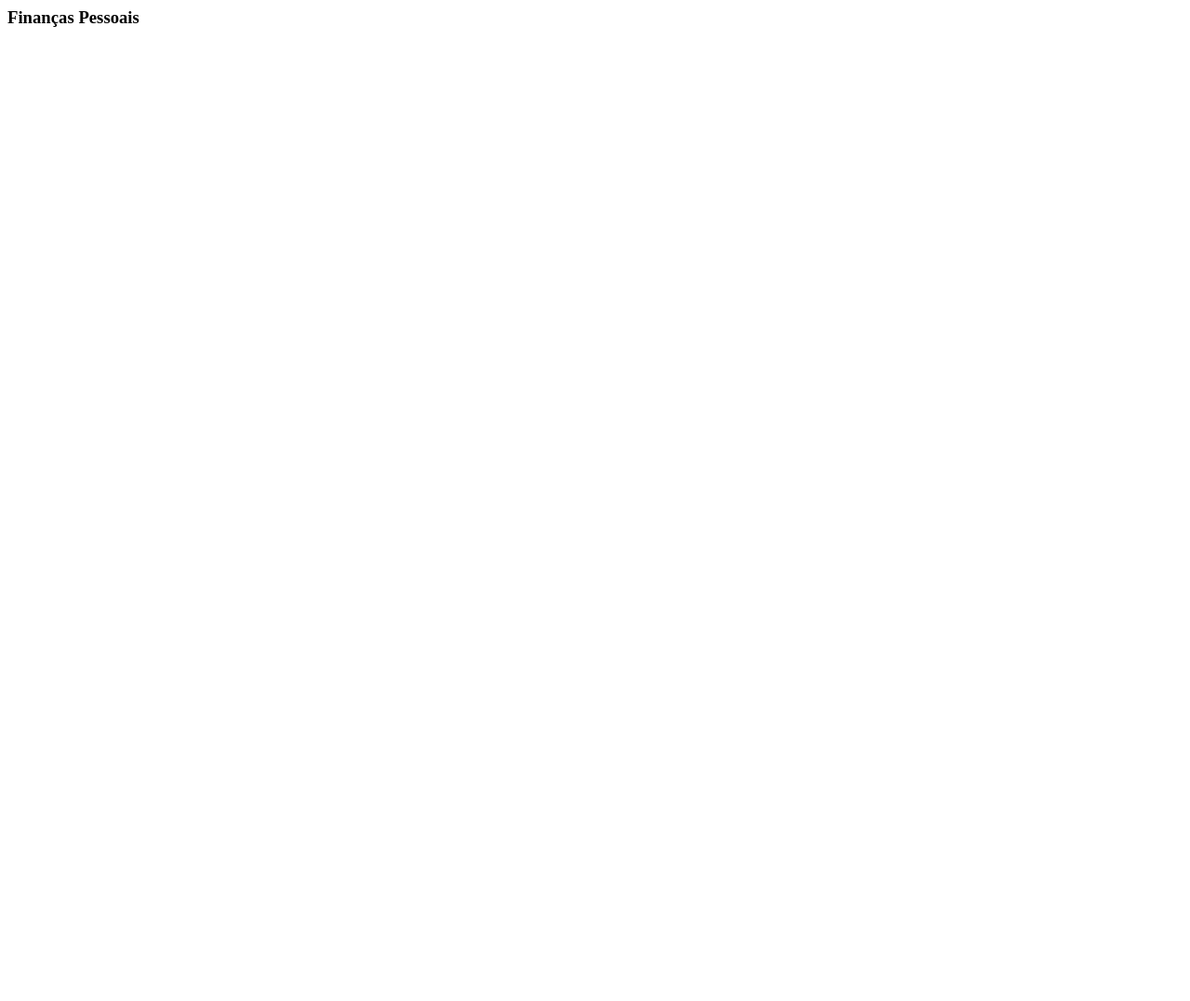
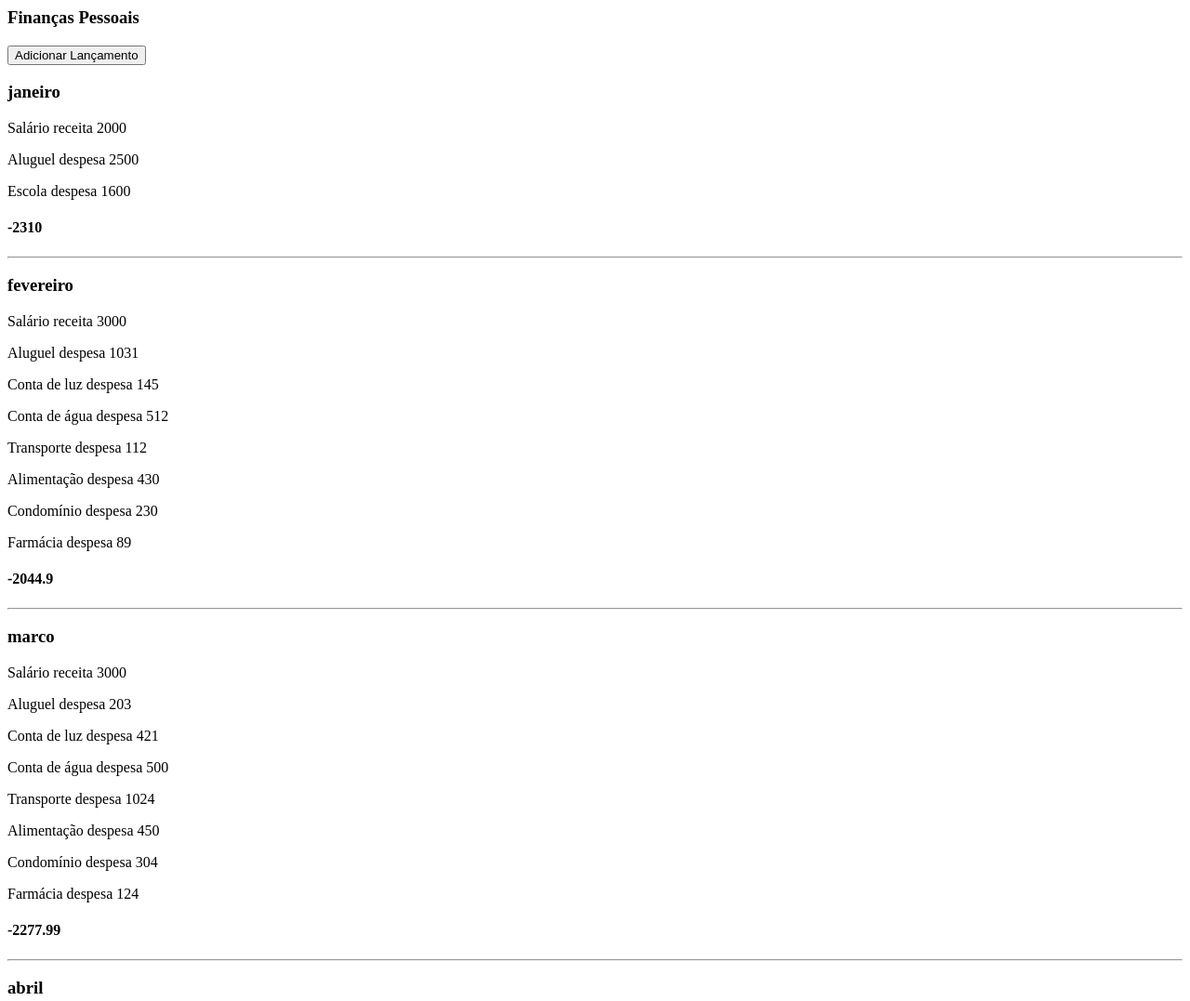
Before and after one commit to leongraff/cursobranas, a plain HTML site: page 6/index.html in a window 1280 px wide. Shown: the top 1077 px of the page at 93% size. Before the commit the page ends 800 px from the top, so only its background shows below. Drawn offline with Linux system fonts and the light colour scheme.

Commit message:
sabadao codando

```diff
--- a/6/index.html
+++ b/6/index.html
@@ -1,17 +1,19 @@
 <html>
 
 <head>
+</head>
+
+<body>
+    <h3>Finanças Pessoais</h3>
+    <button id="botao">Adicionar Lançamento</button>
+    <div id="app">
+    </div>
     <script src="ano.js"></script>
     <script src="lancamento.js"></script>
     <script src="util.js"></script>
     <script src="mes.js"></script>
     <script src="main.js"></script>
     <script src="test.js"></script>
-</head>
-
-<body>
-    <h3>Finanças Pessoais</h3>
-    <div id="app"></div>
 </body>
 
 </html>
--- a/6/main.js
+++ b/6/main.js
@@ -46,6 +46,54 @@ janeiro.adicionarLancamento(new Lancamento("Escola", "despesa", 1600));
 ano.calcularSaldo();
 console.log(ano)
 
+function addElement(parent, elementType, text) {
+    const element = document.createElement(elementType); // nao se direciona parametros entre aspas
+    if (text !== "" && text !== undefined && text !== null && text !== 0) {
+        //  if (text === "") {
+        element.innerText = text; // condicional para aceitar parametro vazio
+    }
+    parent.appendChild(element);
+
+}
+
 function renderizar() {
-    console.log("renderização da interface gráfica")
+    const app = document.getElementById("app");
+    if (app.firstChild) {
+        app.firstChild.remove();
+    }
+    const painel = document.createElement("div");
+    for (const mes of ano.meses) {
+        addElement(painel, "h3", mes.nome)
+        for (const lancamento of mes.lancamentos) { //cria o loop que vai chamar as alteração em cada lançamento
+            const detalhesLancamento = lancamento.categoria + " " + lancamento.tipo + " " + lancamento.valor + " ";
+            addElement(painel, "p", detalhesLancamento);
+        }
+        addElement(painel, "h4", mes.totalizador.saldo);
+        addElement(painel, "hr");
+    }
+    app.appendChild(painel);
 }
+
+renderizar();
+
+function adicionarLancamento() {
+    janeiro.adicionarLancamento(new Lancamento("Cinema", "despesa", 100));
+    ano.calcularSaldo();
+    renderizar();
+}
+const botao = document.getElementById("botao");
+botao.addEventListener("click", adicionarLancamento);
+
+// ================================================= + ================================================= + ================================================ + ==============
+
+
+// app.appendChild(document.createElement("hr")); // aqui chama o createElement ja dentro do appendChild, pq querendo ou nao é a raiz do appendChild essa chamada.
+// const nomeDoMes = document.createElement("h3"); // aqui o padrão é sempre criar o elemento, definir o nome do elemento e adicionar o elemento em algum lugar...
+// nomeDoMes.innerText = mes.nome;
+// app.appendChild(nomeDoMes); //coloca um filho a mais no nódulo
+// const detalhesLancamento = document.createElement("p") //associa a variavel a função createElement do JS, para criar o elemento na div
+// detalhesLancamento.innerText = lancamento.categoria + " " + lancamento.tipo + " " + lancamento.valor + " "; // após criar o elemento ele pega o texto das variaveis para jogar no elemento criado
+// app.appendChild(detalhesLancamento); // apos criar o span o appendChild joga o span dentro da div "app"
+// const saldo = document.createElement("h4");
+// saldo.innerText = mes.totalizador.saldo;
+//  app.appendChild(saldo);
```
